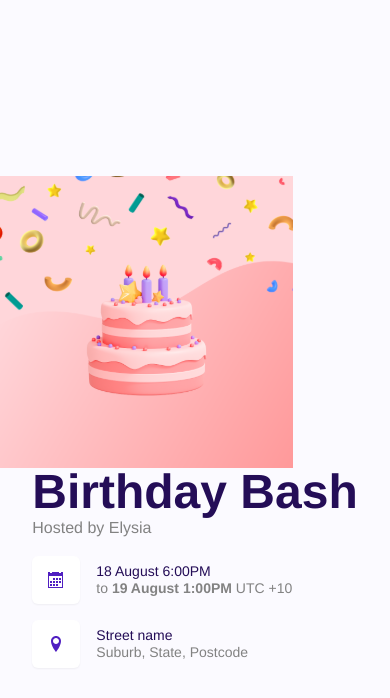
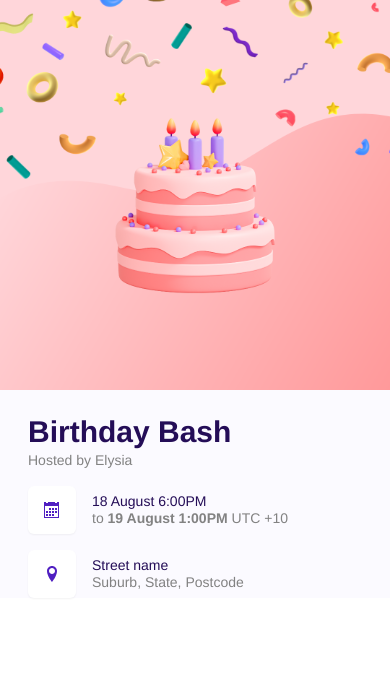
Before and after one commit to harshgoel05/social-media, a React (Create React App) app: page /event in a window 390 px wide. Shown: the top 698 px of the page. Built offline with nearby package versions, Linux system fonts and the light colour scheme.

Commit message:
make events responsive

```diff
--- a/src/pages/Event.tsx
+++ b/src/pages/Event.tsx
@@ -2,11 +2,13 @@ import { ImCalendar, ImLocation } from "react-icons/im";
 function Event() {
   return (
     <div className="bg-light">
-      <div className="container mx-auto h-screen ">
-        <div className="flex flex-col-reverse lg:flex-row justify-center items-center h-full">
-          <div className="mx-auto">
-            <h1 className="text-5xl text-primary1 font-bold">Birthday Bash</h1>
-            <p className="text-net2 text-md">
+      <div className="container mx-auto lg:h-screen">
+        <div className="flex flex-col-reverse lg:flex-row justify-center sm:items-center h-full">
+          <div className="ml-7 sm:mx-auto sm:w-6/12 mt-6 lg:mt-0">
+            <h1 className="text-3xl lg:text-5xl text-primary1 font-bold">
+              Birthday Bash
+            </h1>
+            <p className="text-net2 text-sm lg:text-md">
               Hosted by <span className="text-bold">Elysia</span>
             </p>
             <div className="flex flex-col mt-4 gap-4">
@@ -34,7 +36,11 @@ function Event() {
             </div>
           </div>
           <div className="mx-auto">
-            <img src="/assets/event.svg" className="w-9/12" alt="Event" />
+            <img
+              src="/assets/event.svg"
+              className="w-100 sm:w-8/12 sm:mt-10 md: mt-0 lg:w-9/12 mx-auto"
+              alt="Event"
+            />
           </div>
         </div>
       </div>
```
